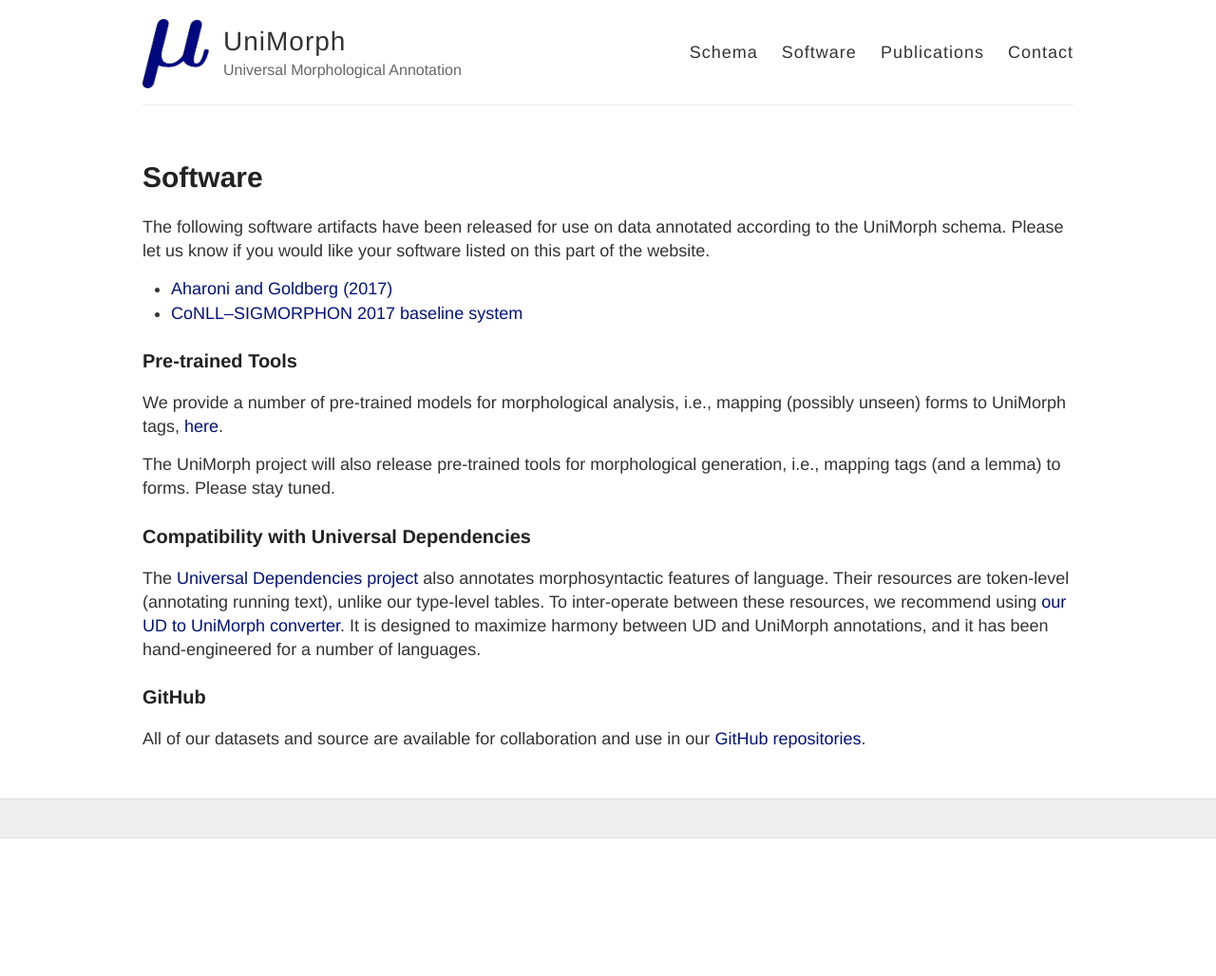
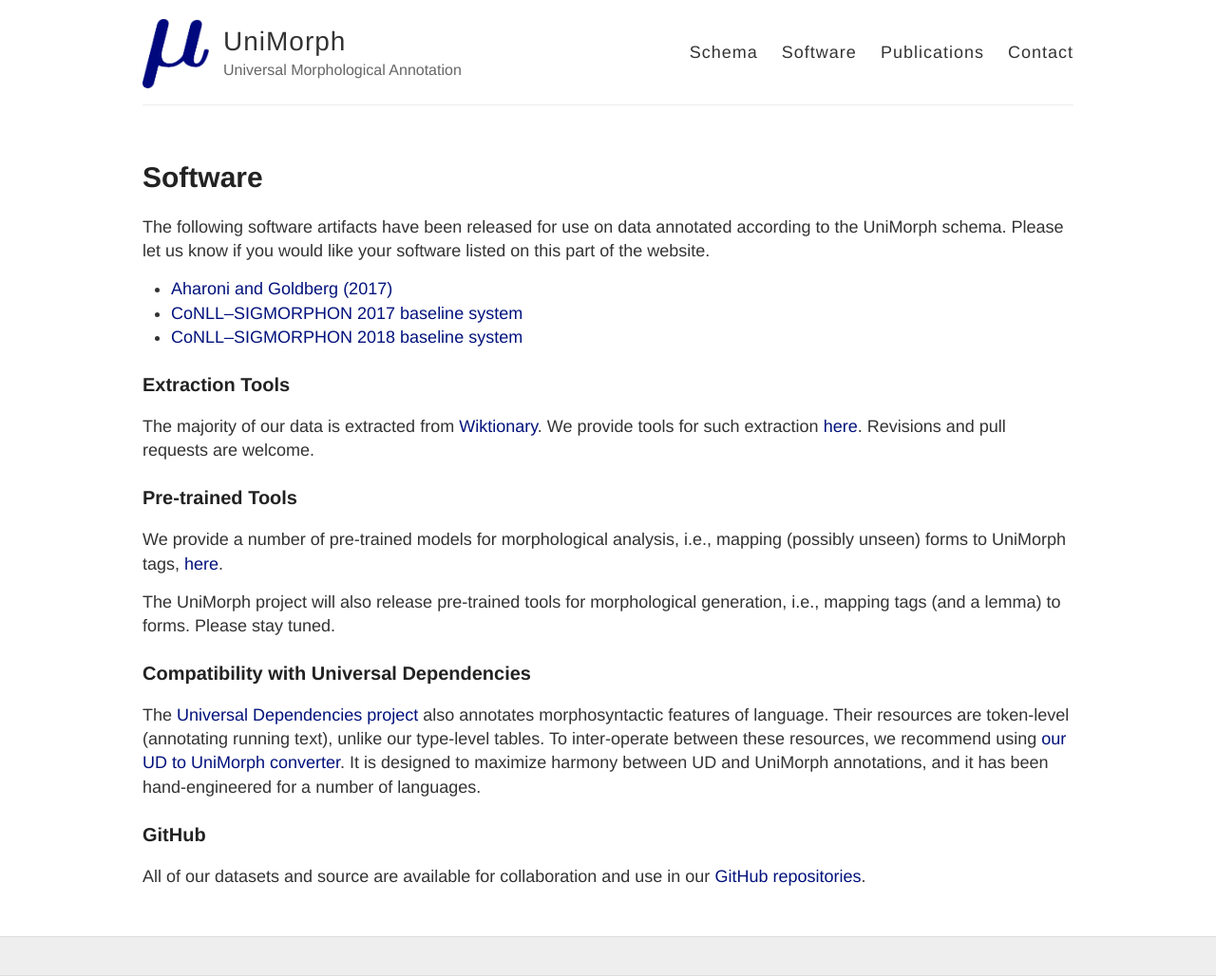
Before and after one commit to unimorph/unimorph.github.io, a Jekyll site: the page built from software.md, in a window 1280 px wide. Shown: the whole page at 95% size. Built offline with Jekyll 4.4.1, drawn with Linux system fonts in a browser that asks for light colours; before the commit the page ends 900 px from its top, so only the background shows below that.

Commit message:
wiktionary extraction tools

```diff
--- a/software.md
+++ b/software.md
@@ -8,6 +8,11 @@ The following software artifacts have been released for use on data annotated ac
 
 - [Aharoni and Goldberg (2017)](https://github.com/roeeaharoni/morphological-reinflection)
 - [CoNLL–SIGMORPHON 2017 baseline system](https://github.com/sigmorphon/conll2017/tree/master/baseline)
+- [CoNLL–SIGMORPHON 2018 baseline system](https://github.com/sigmorphon/conll2018)
+
+### Extraction Tools
+
+The majority of our data is extracted from [Wiktionary](https://www.wiktionary.org). We provide tools for such extraction [here](https://github.com/unimorph/wiktionary-tools). Revisions and pull requests are welcome.
 
 ### Pre-trained Tools
 
```
